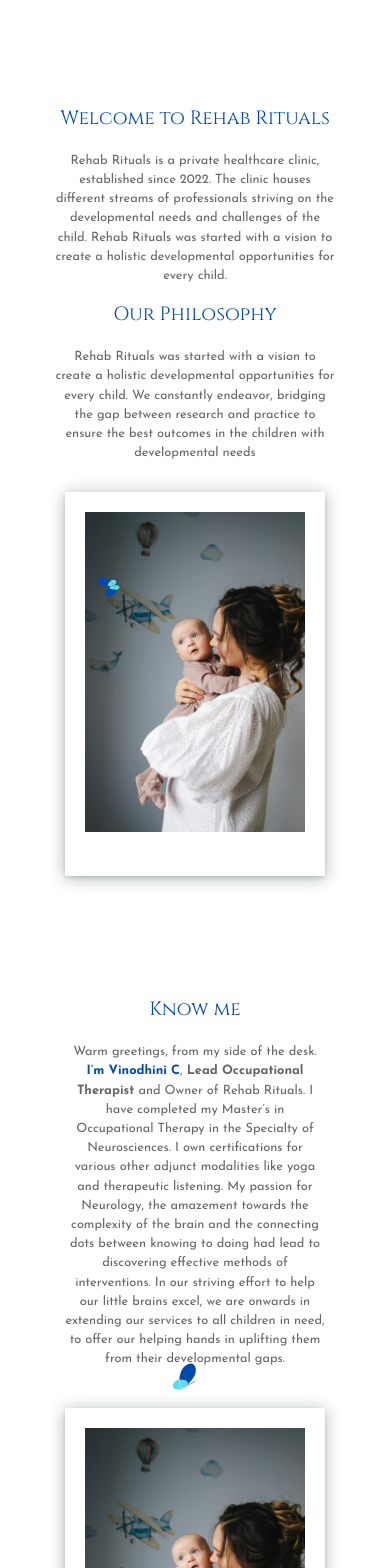
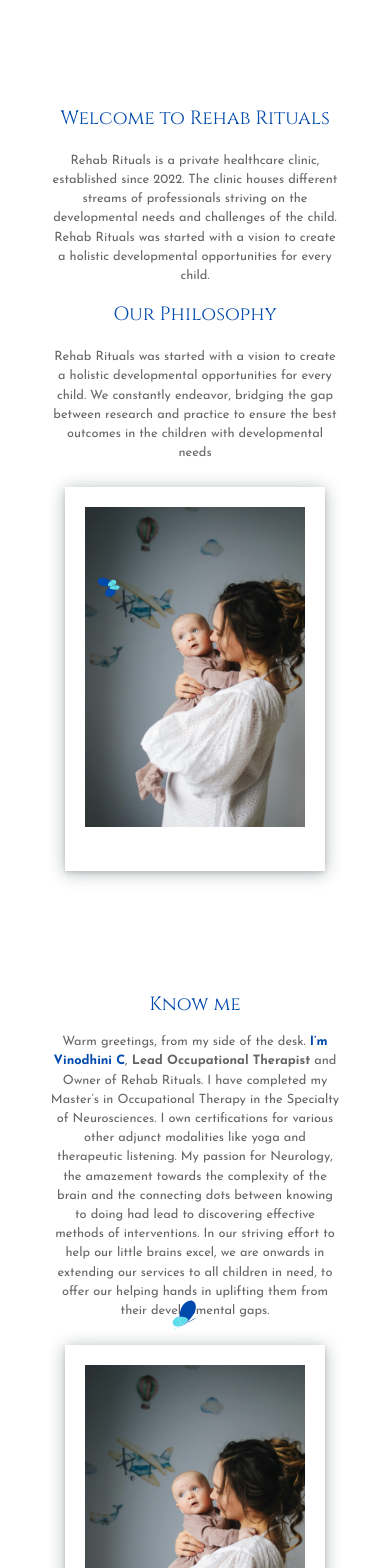
Before and after one commit to vasanth2112/rehab_rituals, a React (Vite) app: page / in a window 390 px wide. Shown: the part 855-2423 px from the top of the page. Built offline with nearby package versions, Linux system fonts and the light colour scheme; a web font is replaced by a local one.

Commit message:
bottom content

```diff
--- a/src/Components/AboutUs/AboutUs.scss
+++ b/src/Components/AboutUs/AboutUs.scss
@@ -231,7 +231,8 @@
         text-align: center;
 
         p {
-          margin: 20px;
+          padding-left: 0px;
+          margin: 15px 5px 5px 5px;
         }
       }
 
@@ -241,7 +242,7 @@
 
         p {
           padding-left: 0px;
-          margin: 10px;
+          margin: 5px;
         }
       }
     }
```
